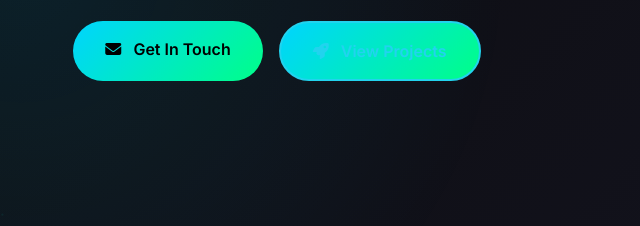
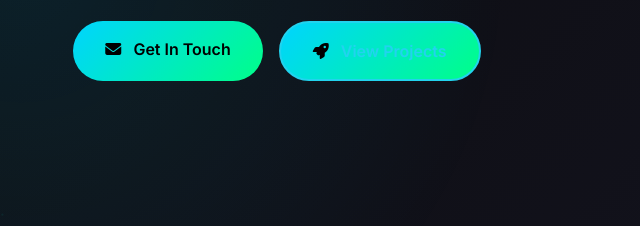
Before and after one commit to rashaduloni/rashadul, a plain HTML site: page index.html in a window 1280 px wide. Shown: the part 439-665 px from the top of the page, 363-1003 px from the left. Drawn offline with nearby package versions, Linux system fonts and the light colour scheme.

Commit message:
Update index.html

```diff
--- a/index.html
+++ b/index.html
@@ -452,7 +452,7 @@
                         Get In Touch
                     </a>
                     <a href="#projects" class="cta-button bg-transparent border-2 border-cyan-400 text-cyan-400 hover:bg-cyan-400 hover:text-black">
-                        <i class="fas fa-rocket mr-2"></i>
+                        <i class="fas fa-rocket mr-2" style = "color: black"></i>
                         View Projects
                     </a>
                 </div>
```
